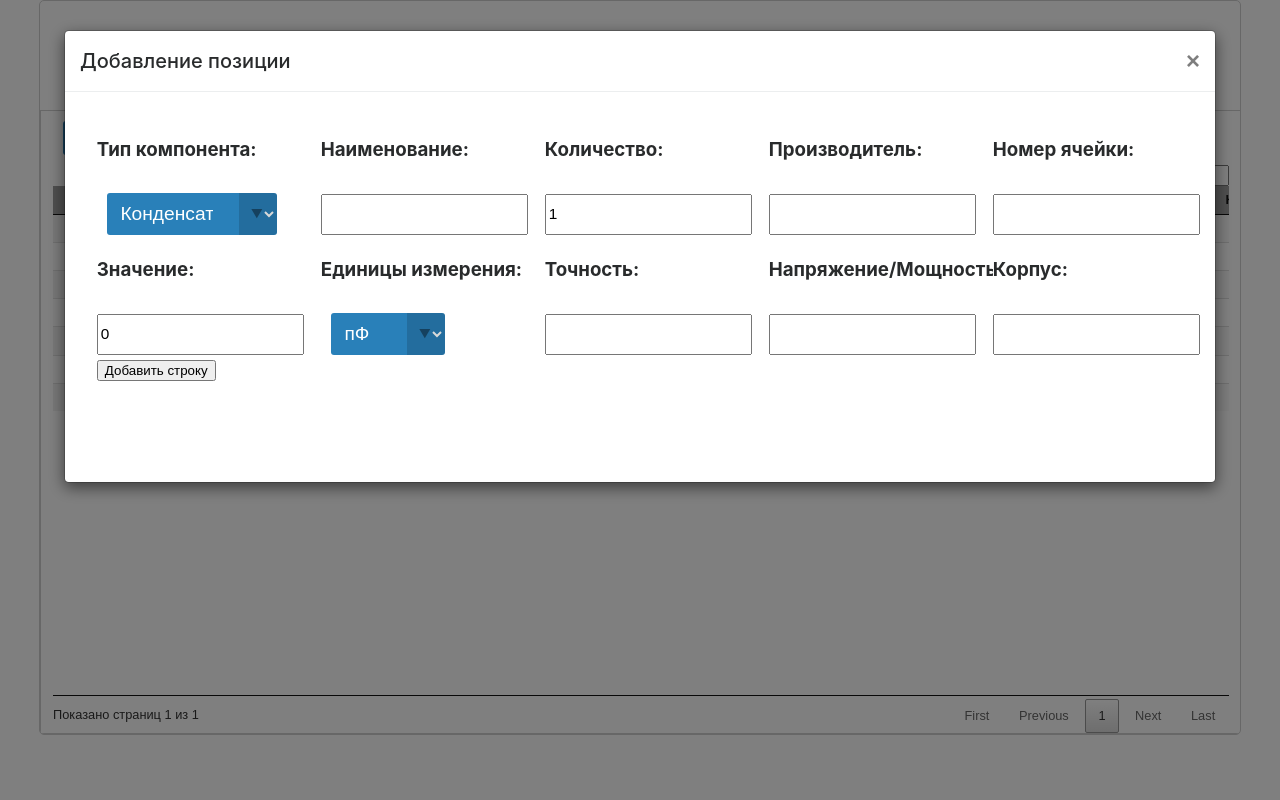
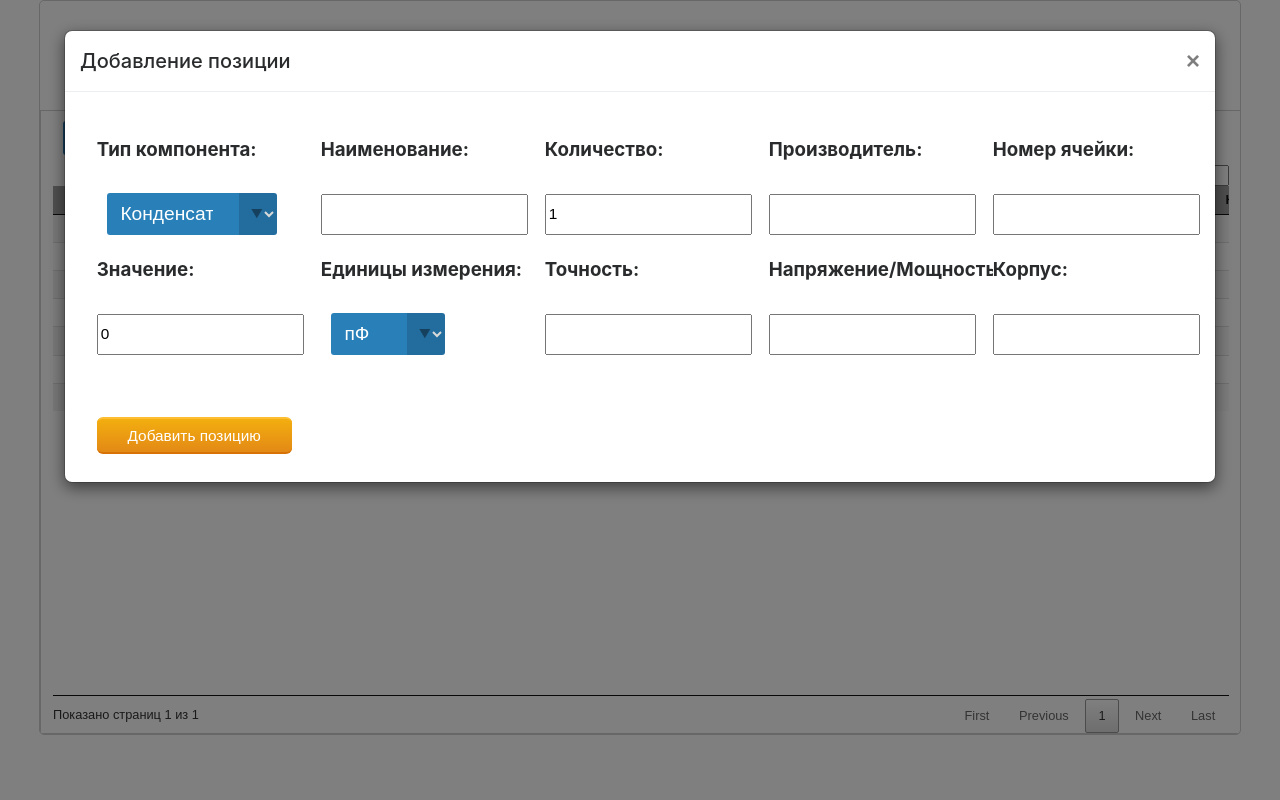
Before and after one commit to SergeyLadanov/ComponentDB, a Flask app: page / in a window 1280 px wide, after a click on "Добавить позицию". Run offline with Flask 2, Linux system fonts and the light colour scheme; lists and menus that the app fills with data are empty; grey boxes are pictures that could not be loaded.

Commit message:
Стилизация кнопки модального окна

```diff
--- a/static/modal.css
+++ b/static/modal.css
@@ -67,7 +67,7 @@ body {
     -webkit-background-clip: padding-box;
     background-clip: padding-box;
     border: 1px solid rgba(0, 0, 0, .2);
-    border-radius: .3rem;
+    border-radius: .5rem;
     outline: 0;
   }
 
@@ -154,3 +154,28 @@ body {
   margin-top: 11px;
   font-size: 1.2vw;
 }
+
+.modal-submit{
+  display: inline-block;
+  color: white;
+  text-decoration: none;
+  padding: .5em 2em;
+  outline: none;
+  border-width: 2px 0;
+  border-style: solid none;
+  border-color: #FDBE33 #000 #D77206;
+  border-radius: 6px;
+  background: linear-gradient(#F3AE0F, #E38916) #E38916;
+  transition: 0.2s;
+  margin-top: 60px;
+  font-size: 1.2vw;
+}
+
+.modal-submit:hover{
+  background: linear-gradient(#f5ae00, #f59500) #f5ae00;
+}
+
+
+.modal-submit:active{
+  background: linear-gradient(#f59500, #f5ae00) #f59500;
+}
--- a/templates/index.html
+++ b/templates/index.html
@@ -80,7 +80,7 @@
                                 </div>
 
                                 <div class="modal-citem">
-                                    <button id="addRow">Добавить строку</button>
+                                    <button id="addRow" class = "modal-submit">Добавить позицию</button>
                                 </div>
 
                             </div>
```
